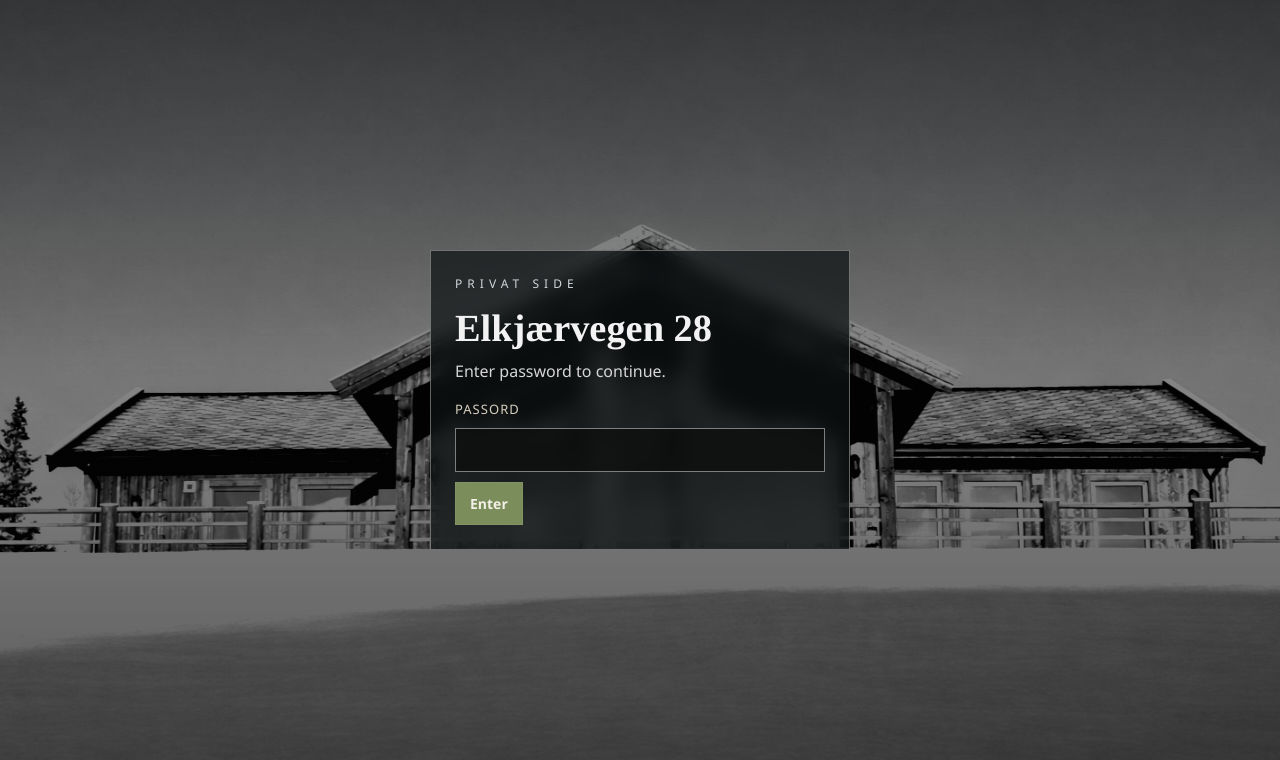
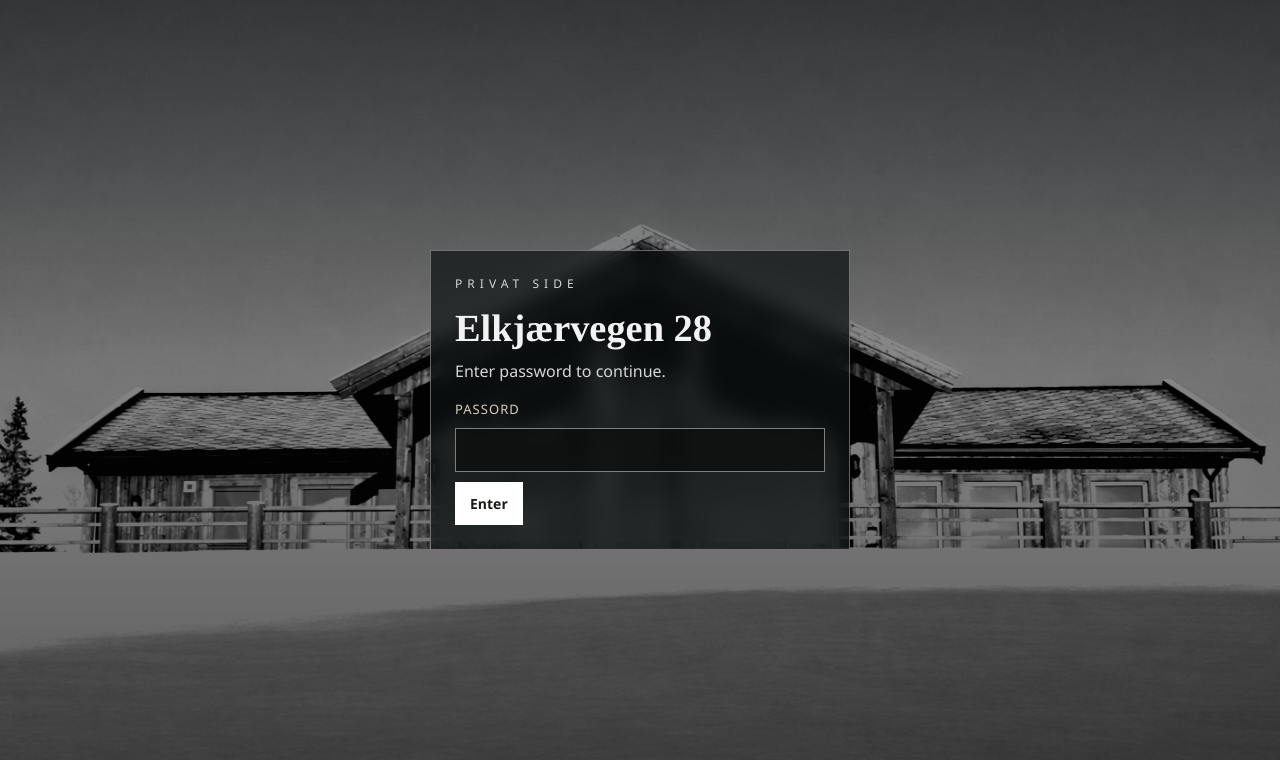
Before and after one commit to SimenMunchWahl/hytta, a React (Vite) app: page / in a window 1280 px wide. In both pictures the pointer is over the button "Enter". Shown: the top 760 px of the page. Built offline with nearby package versions, Linux system fonts and the light colour scheme; no server answers.

Commit message:
login ui fix

```diff
--- a/src/styles/app.css
+++ b/src/styles/app.css
@@ -528,7 +528,8 @@
 
 .hero-actions .btn-primary,
 .cta-row .btn-primary,
-.footer-logout {
+.footer-logout,
+.gate-form .btn-primary {
   border-color: #ffffff;
   background: transparent;
   color: #ffffff;
@@ -536,7 +537,8 @@
 
 .hero-actions .btn-primary:hover,
 .cta-row .btn-primary:hover,
-.footer-logout:hover {
+.footer-logout:hover,
+.gate-form .btn-primary:hover {
   background: #ffffff;
   border-color: #ffffff;
   color: #1d1a16;
```
